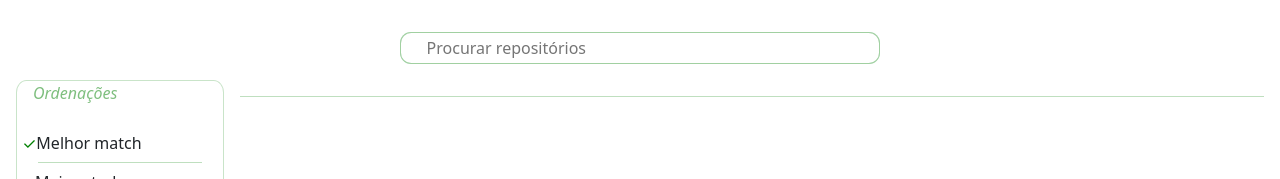
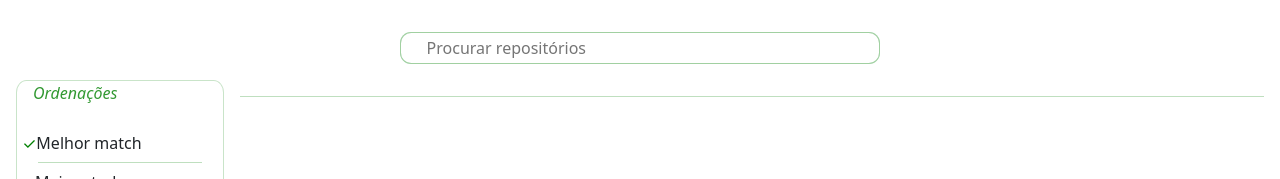
Before and after one commit to jhonatanAlanFerreira/Git-Search, a React (Create React App) app: page / in a window 1280 px wide. Shown: the top 179 px of the page. Built offline with nearby package versions, Linux system fonts and the light colour scheme.

Commit message:
Ajuste de estilo

```diff
--- a/src/index.css
+++ b/src/index.css
@@ -17,7 +17,7 @@ li {
 
 .sort-title {
   height: 3rem;
-  opacity: 0.5;
+  opacity: 0.8;
   color: green;
   position: relative;
 }
```
